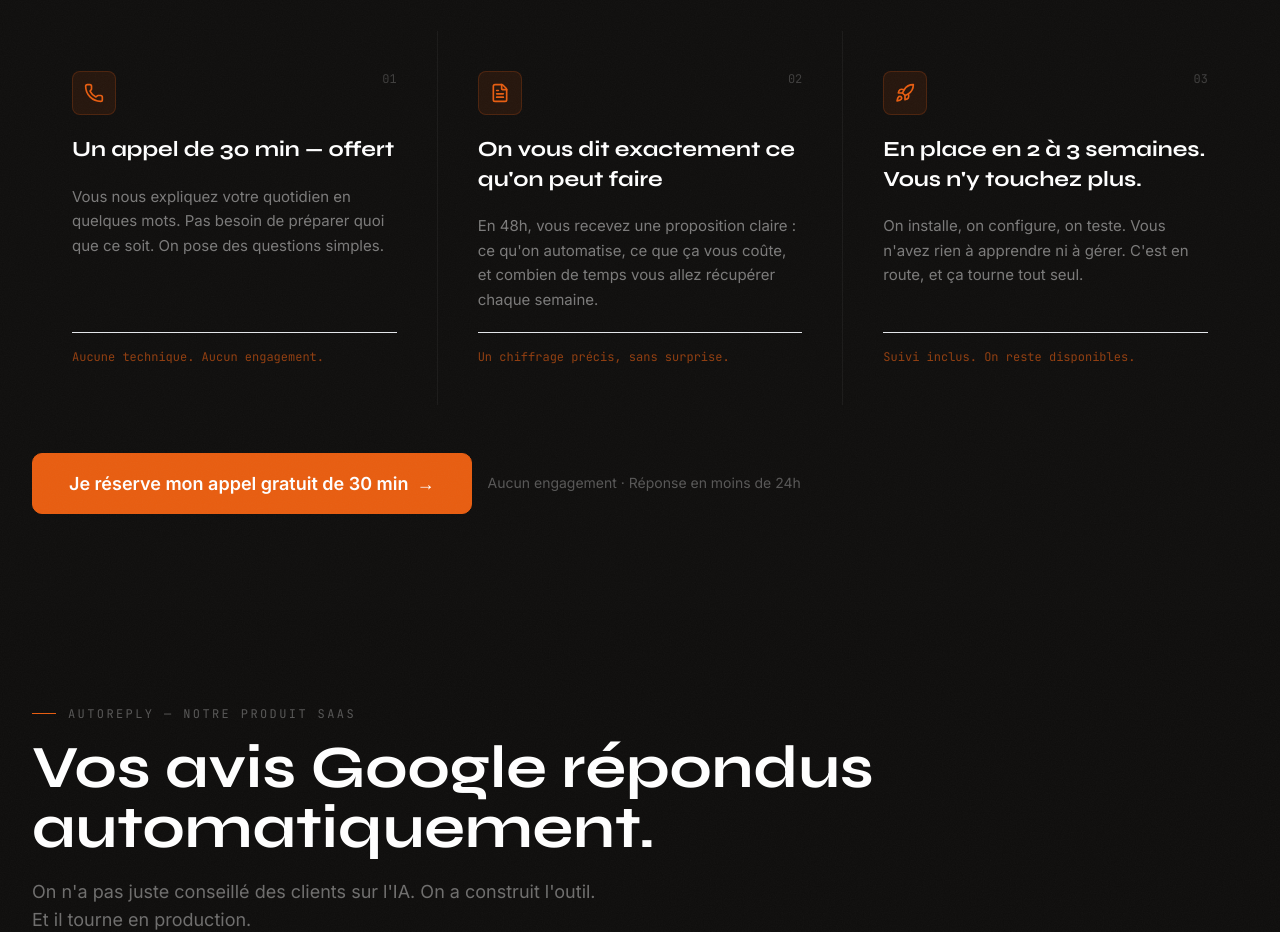
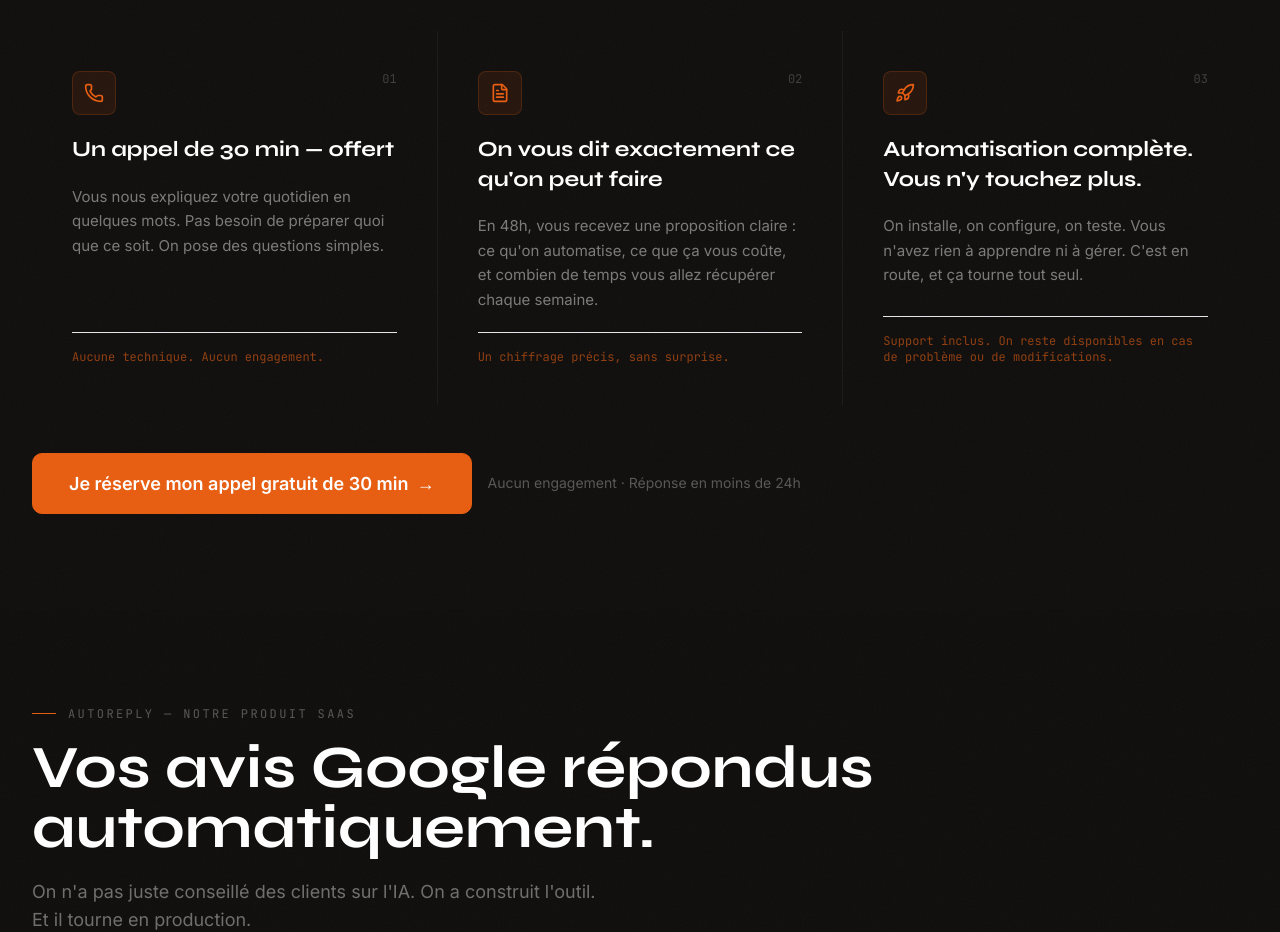
Before and after one commit to rolosjeanjulien/optival-landing, a Next.js app: page / in a window 1280 px wide. Shown: the part 3540-4472 px from the top of the page. Built offline with nearby package versions, Linux system fonts and the light colour scheme.

Commit message:
Update title and detail for process step 3

```diff
--- a/components/sections/Process.tsx
+++ b/components/sections/Process.tsx
@@ -23,10 +23,10 @@ const steps = [
   {
     number: '03',
     icon: Rocket,
-    title: 'En place en 2 à 3 semaines. Vous n\'y touchez plus.',
+    title: 'Automatisation complète. Vous n\'y touchez plus.',
     description:
       'On installe, on configure, on teste. Vous n\'avez rien à apprendre ni à gérer. C\'est en route, et ça tourne tout seul.',
-    detail: 'Suivi inclus. On reste disponibles.',
+    detail: 'Support inclus. On reste disponibles en cas de problème ou de modifications.',
   },
 ]
 
```
